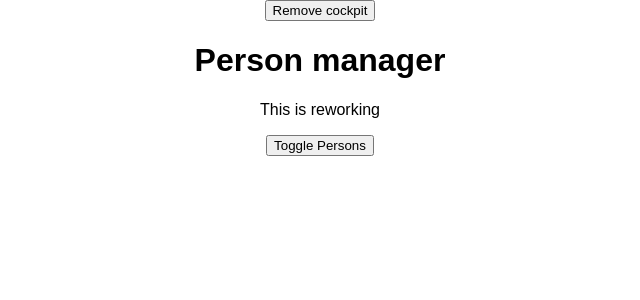
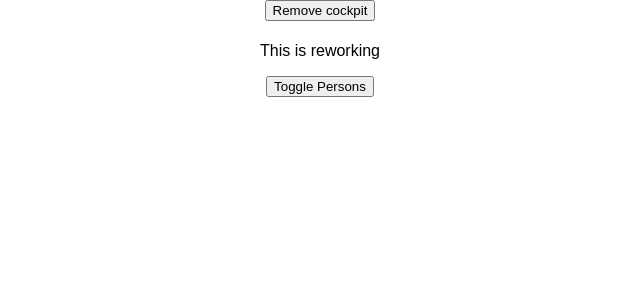
Before and after one commit to alexSiera/DockerTrain, a React app in the folder react-complete-guide/: page / in a window 1280 px wide. Shown: the top 300 px of the page, without its empty margins (320-960 px from the left). Built offline with nearby package versions, Linux system fonts and the light colour scheme.

Commit message:
add withClass HOC

```diff
--- a/react-complete-guide/src/containers/App.js
+++ b/react-complete-guide/src/containers/App.js
@@ -2,8 +2,8 @@
 import classes from "./App.css";
 import Persons from "../components/Persons/Persons";
 import Cockpit from "../components/Cockpit/Cockpit";
-import WithClass from "../hoc/WithClass";
-
+import withClass from "../hoc/withClass";
+import Aux from "../hoc/Aux";
 class App extends Component {
   constructor(props) {
     super(props);
@@ -90,7 +90,7 @@
       );
     }
     return (
-      <WithClass classes={classes.App}>
+      <Aux classes={classes.App}>
         <button
           onClick={() => {
             this.setState({ showCockpit: false });
@@ -107,8 +107,8 @@
           />
         ) : null}
         {persons}
-      </WithClass>
+      </Aux>
     );
   }
 }
-export default App;
+export default withClass(App, classes.App);
--- a/react-complete-guide/src/hoc/WithClass.js
+++ /dev/null
@@ -1,5 +0,0 @@
-import React from "react";
-const withClass = props => (
-  <div className={props.classes}>{props.children}</div>
-);
-export default withClass;
--- /dev/null
+++ b/react-complete-guide/src/hoc/withClass.js
@@ -0,0 +1,9 @@
+import React from "react";
+const withClass = (WrappedComponent, className) => {
+  return props => (
+    <div className={className}>
+      <WrappedComponent />
+    </div>
+  );
+};
+export default withClass;
```
